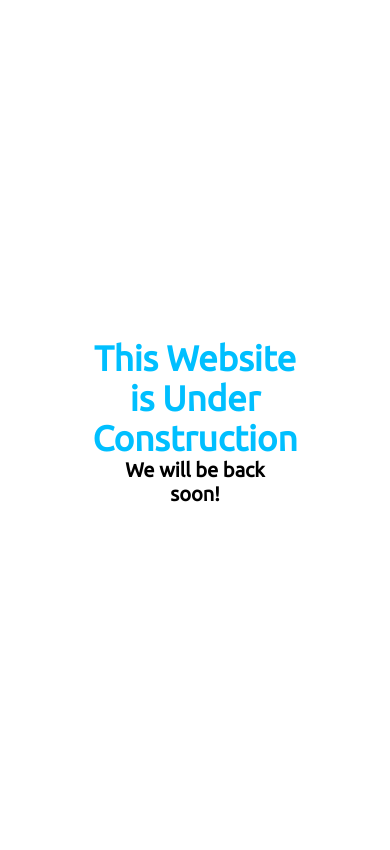
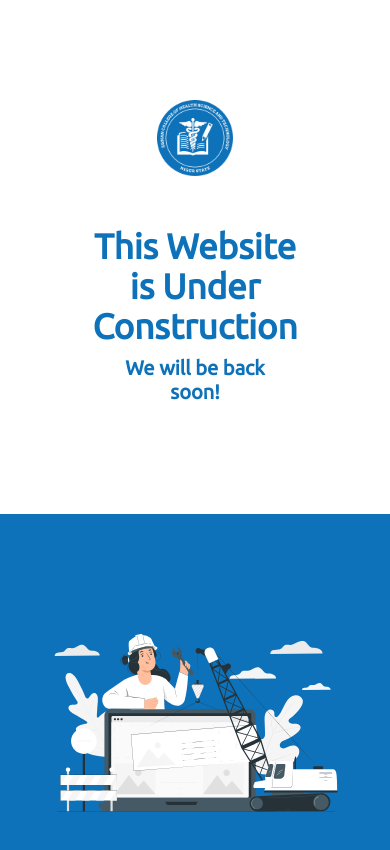
Before and after one commit to Solintin/Egbian-Cohs, a Vue app: page / in a window 390 px wide. Shown: the top 850 px of the page. Built offline with nearby package versions, Linux system fonts and the light colour scheme.

Commit message:
Updated Design WIth Mobile Responsivesness

```diff
--- a/package.json
+++ b/package.json
@@ -8,6 +8,7 @@
   },
   "dependencies": {
     "core-js": "^3.6.5",
+    "element-ui": "^2.15.3",
     "vue": "^3.0.0",
     "vue-router": "^4.0.0-0",
     "vuex": "^4.0.0-0"
@@ -17,7 +18,8 @@
     "@vue/cli-plugin-router": "~4.5.0",
     "@vue/cli-plugin-vuex": "~4.5.0",
     "@vue/cli-service": "~4.5.0",
-    "@vue/compiler-sfc": "^3.0.0"
+    "@vue/compiler-sfc": "^3.0.0",
+    "vue-cli-plugin-element": "~1.0.1"
   },
   "browserslist": [
     "> 1%",
--- a/src/App.vue
+++ b/src/App.vue
@@ -1,4 +1,3 @@
 <template>
-
-  <router-view/>
+  <router-view></router-view>
 </template>
--- a/src/Syles.css
+++ b/src/Syles.css
@@ -4,5 +4,7 @@
     padding: 0;
     box-sizing: border-box;
     font-family: "Ubuntu", sans-serif;
-
 }
+:root {
+    --primary : #0D72B9;
+}
--- a/src/main.js
+++ b/src/main.js
@@ -2,6 +2,7 @@ import { createApp } from 'vue'
 import App from './App.vue'
 import router from './router'
 import store from './store'
+
 import './Syles.css'
 
 createApp(App).use(store).use(router).mount('#app')
--- a/src/views/Home.vue
+++ b/src/views/Home.vue
@@ -2,6 +2,7 @@
   <div>
     <div class="homepage">
       <div class="left">
+        <img src="../assets/logo.png" alt="" />
         <h1>
           This Website is Under Construction
         </h1>
@@ -45,36 +46,58 @@ export default {
   width: 50%;
 }
 .left h1 {
-  color: #00bfff;
+  color: var(--primary);
   font-weight: 700;
-  font-size: 50px;
+  font-size: 45px;
   margin: 0;
 }
 .left h5 {
+  margin: 10px 0;
   font-weight: 700;
   font-size: 20px;
+  color: var(--primary);
+}
+.left img {
+  height: 20%;
+  width: 20%;
+  margin-bottom: 50px;
 }
 
 .right {
   display: flex;
   justify-content: center;
   flex-direction: column;
+  align-items: center;
   padding: 100px;
   width: 50%;
-  background: #00bfff;
+  background: var(--primary);
+}
+.left img {
+  height: 40%;
+  width: 40%;
 }
 .right img {
   height: 100%;
-  width: 100%;
+  width: 120%;
 }
 /* Mobile Responsiveness */
 @media screen and (max-width: 765px) {
+  .homepage {
+    flex-direction: column;
+  }
   .homepage .right {
-    display: none !important;
+    width: 100%;
+  }
+  .right {
+    align-items: center;
+  }
+  .right img {
+    height: 100%;
+    width: 320px;
   }
 
   .homepage .left {
-    text-align: center ;
+    text-align: center;
     width: 100%;
     align-items: center;
   }
```
Also changed, not shown: public/index.html (+7 -1 lines), src/assets/logo.png (added), 1 other file (tests, documents, lock files or other folders).
